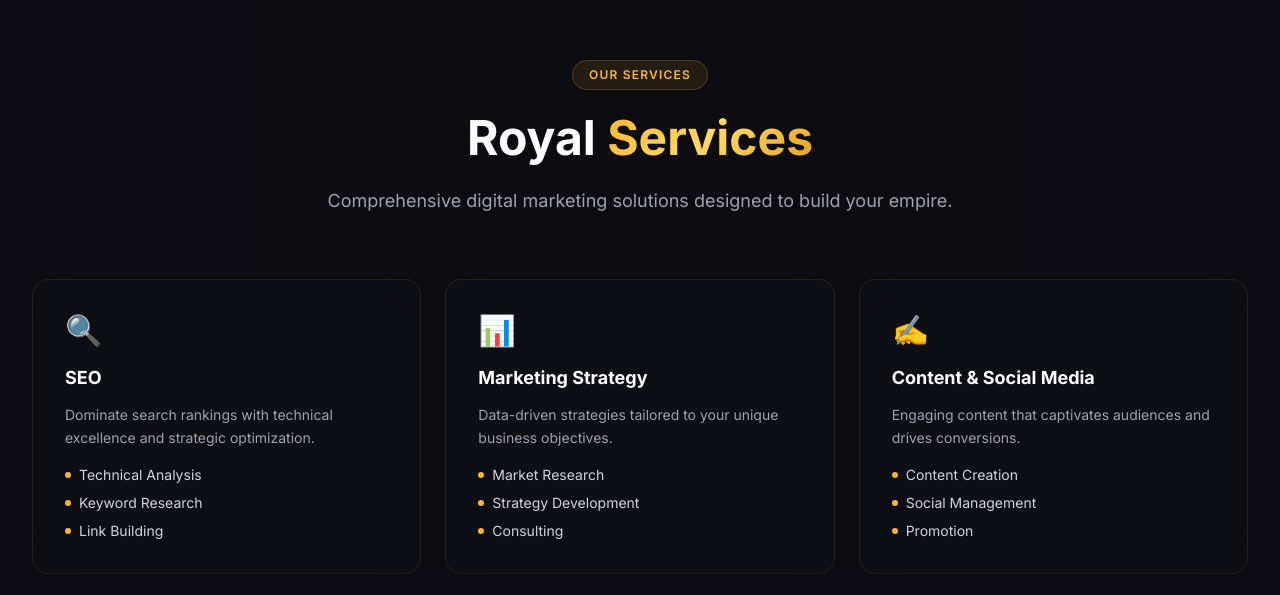
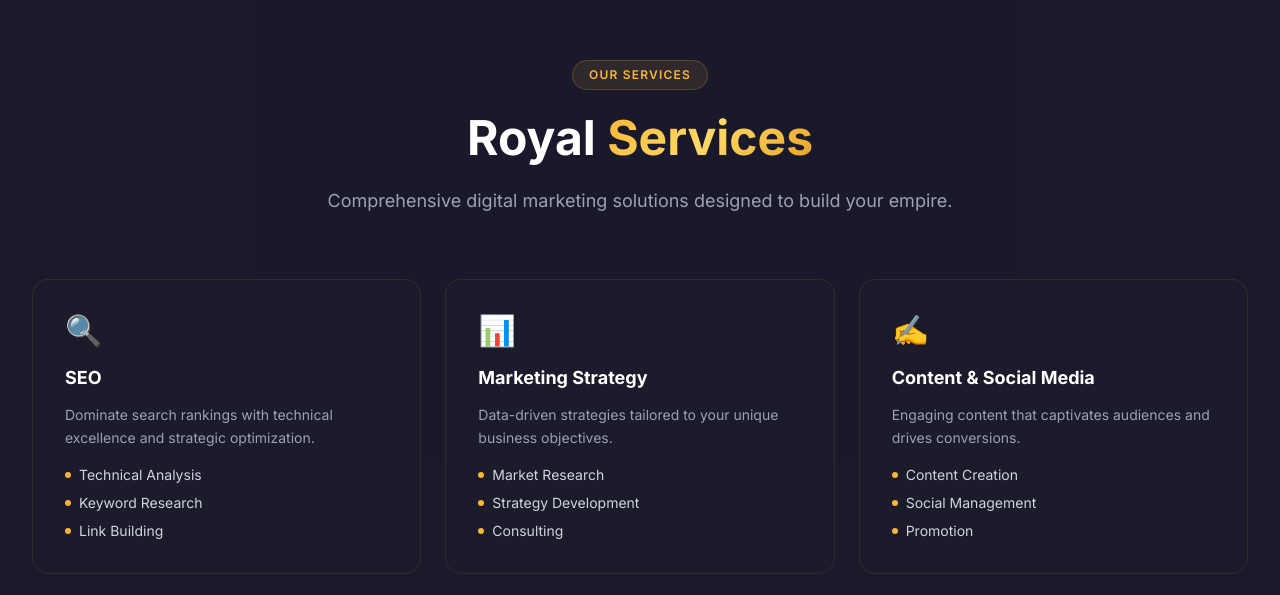
Before and after one commit to idofi555-ux/businessking-website, a Next.js app: page / in a window 1280 px wide. Shown: the part 1825-2420 px from the top of the page. Built offline with nearby package versions, Linux system fonts and the light colour scheme.

Commit message:
Lighten dark theme - less cave, more refined navy

```diff
--- a/src/app/globals.css
+++ b/src/app/globals.css
@@ -8,9 +8,9 @@
   --gold: #FCB536;
   --gold-light: #FFD966;
   --gold-dark: #E6A020;
-  --dark-bg: #0a0a0f;
-  --dark-card: #111118;
-  --dark-surface: #1a1a24;
+  --dark-bg: #161626;
+  --dark-card: #1c1c2e;
+  --dark-surface: #242435;
 }
 
 * {
@@ -23,7 +23,7 @@ html {
 
 body {
   background-color: var(--dark-bg);
-  color: #e0e0e0;
+  color: #e8e8ee;
   font-family: 'Inter', system-ui, -apple-system, sans-serif;
   overflow-x: hidden;
 }
@@ -39,11 +39,11 @@ body {
 }
 
 ::-webkit-scrollbar-track {
-  background: #0a0a0f;
+  background: #161626;
 }
 
 ::-webkit-scrollbar-thumb {
-  background: #2a2a34;
+  background: #3a3a4a;
   border-radius: 4px;
 }
 
@@ -83,7 +83,7 @@ body {
 
 /* Glass card effect */
 .glass-card {
-  background: rgba(17, 17, 24, 0.7);
+  background: rgba(28, 28, 46, 0.8);
   backdrop-filter: blur(20px);
   -webkit-backdrop-filter: blur(20px);
   border: 1px solid rgba(252, 181, 54, 0.1);
--- a/tailwind.config.ts
+++ b/tailwind.config.ts
@@ -22,16 +22,16 @@ const config: Config = {
           900: '#995F00',
         },
         dark: {
-          50: '#2a2a34',
-          100: '#1a1a24',
-          200: '#151520',
-          300: '#111118',
-          400: '#0e0e14',
-          500: '#0a0a0f',
-          600: '#08080c',
-          700: '#060609',
-          800: '#040406',
-          900: '#020203',
+          50: '#4a4a5a',
+          100: '#3a3a4a',
+          200: '#2e2e3e',
+          300: '#242435',
+          400: '#1c1c2e',
+          500: '#161626',
+          600: '#121220',
+          700: '#0e0e1a',
+          800: '#0a0a14',
+          900: '#06060e',
         },
       },
       fontFamily: {
@@ -40,8 +40,8 @@ const config: Config = {
       backgroundImage: {
         'gold-gradient': 'linear-gradient(135deg, #FCB536 0%, #FFD966 50%, #E6A020 100%)',
         'gold-gradient-subtle': 'linear-gradient(135deg, #FCB536 0%, #FFD966 100%)',
-        'dark-gradient': 'linear-gradient(180deg, #0a0a0f 0%, #111118 50%, #1a1a24 100%)',
-        'radial-gold': 'radial-gradient(ellipse at center, rgba(252,181,54,0.15) 0%, transparent 70%)',
+        'dark-gradient': 'linear-gradient(180deg, #161626 0%, #1c1c2e 50%, #242435 100%)',
+        'radial-gold': 'radial-gradient(ellipse at center, rgba(252,181,54,0.12) 0%, transparent 70%)',
       },
       animation: {
         'float': 'float 6s ease-in-out infinite',
```
